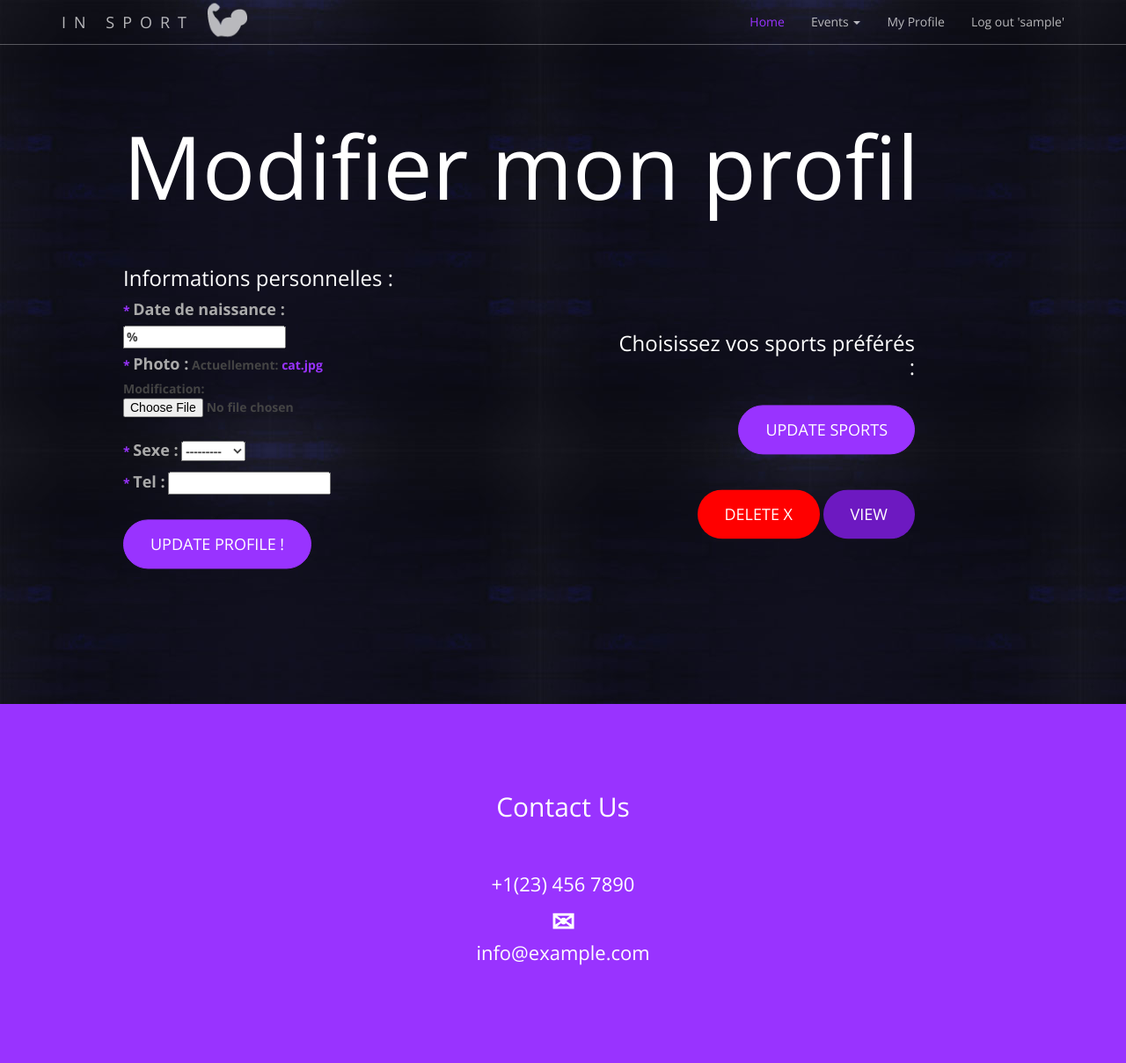
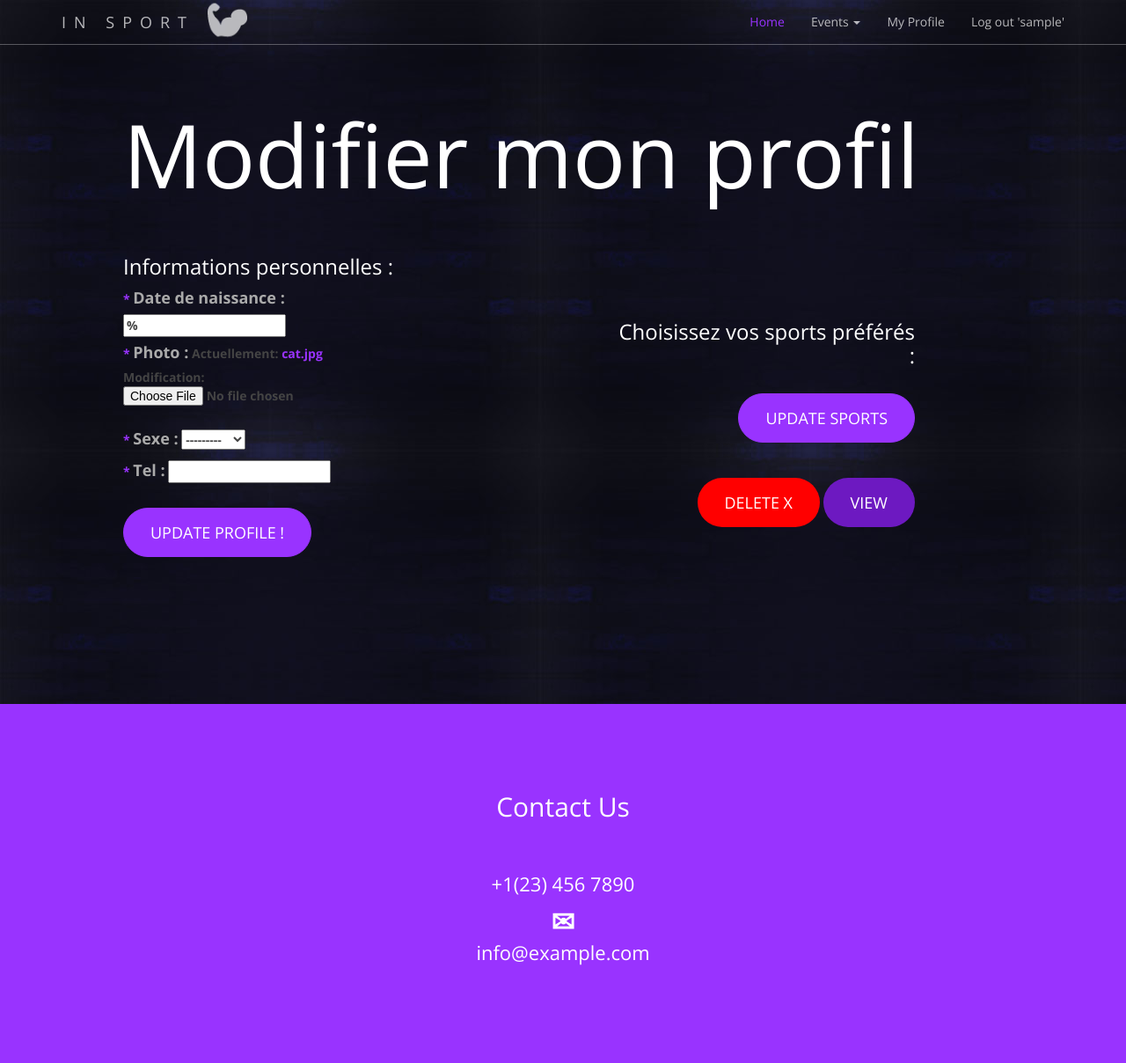
Before and after one commit to MLOrsini/ProjetWEB, a Django app: page /profil/ in a window 1280 px wide. Shown: the top 1208 px of the page at 88% size. Run offline with Django 3.2, Linux system fonts and the light colour scheme; the visitor is signed in with stand-in values (Sample User, id 1); data comes from the database, SQL or seed files in the repository; data that the repository does not hold is empty; some libraries are stand-ins or nearby versions; some web fonts are replaced.

Commit message:
Update custom.css

```diff
--- a/INSport/static/tableaubord/custom.css
+++ b/INSport/static/tableaubord/custom.css
@@ -23,7 +23,7 @@ p {
 }
 
 header {
-    position: relative;
+
     text-align: right;
     color: #fff;
     background-image: url('../accueil/INSBCK.jpg');
@@ -31,7 +31,7 @@ header {
 }
 
 header .header-content {
-    position: relative;
+
     width: 100%;
     min-height: 90%
     padding: 100px 15px 70px;
@@ -63,15 +63,12 @@ h.required:after { content: '*'}
 @media(min-width:768px) {
     header {
         min-height: 100%;
+        overflow: hidden;
     }
 
     header .header-content {
-        position: absolute;
-        top: 50%;
-        padding: 0 50px;
-        -webkit-transform: translateY(-50%);
-        -ms-transform: translateY(-50%);
-        transform: translateY(-50%);
+
+        padding: 100px 50px;
     }
 
     header .header-content .header-content-inner {
```
